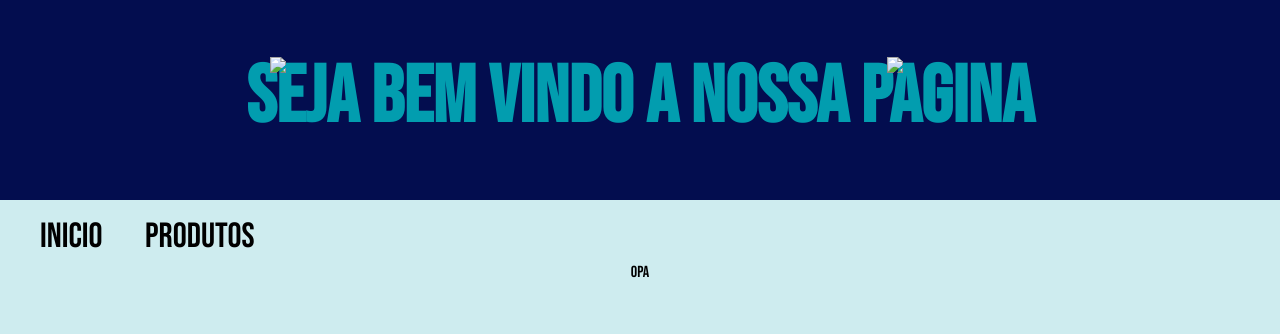
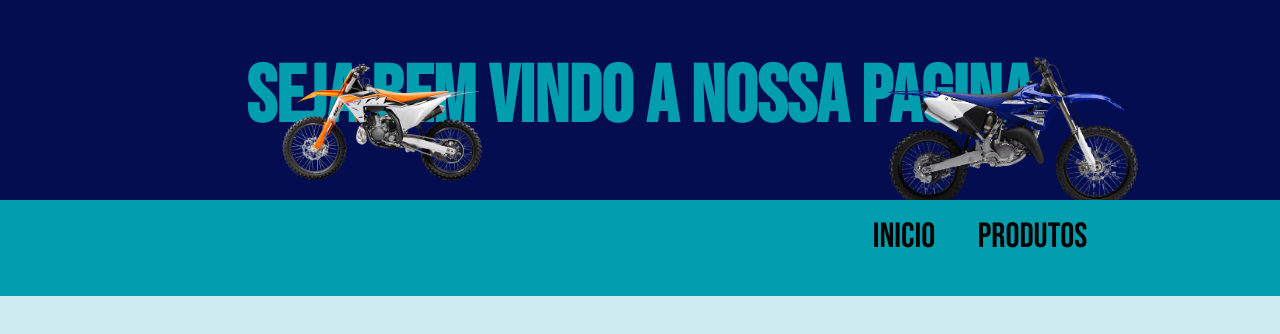
Before and after one commit to vinicius12cortes/fontmol, a website: page index.html in a window 1280 px wide. Shown: the top 334 px of the page. Drawn offline with Linux system fonts and the light colour scheme.

Commit message:
Add files via upload

```diff
--- a/index.html
+++ b/index.html
@@ -17,11 +17,11 @@
     <header>
       <h1 class="titulo">Seja Bem Vindo a nossa pagina</h1>
       <div class="moto1">
-        <img class="imgtitulo" src="img/yz.png"/>
+        <img class="imgtitulo" src="yz.png"/>
 
       </div>
       <div class="moto2">
-        <img class="imgtitulo" src="img/ktmn.png"/>
+        <img class="imgtitulo" src="ktmn.png"/>
       </div>
     </header>
 
--- a/vini.css
+++ b/vini.css
@@ -68,7 +68,7 @@ header {
     }
 
 
-}
+
 
 
 
```
